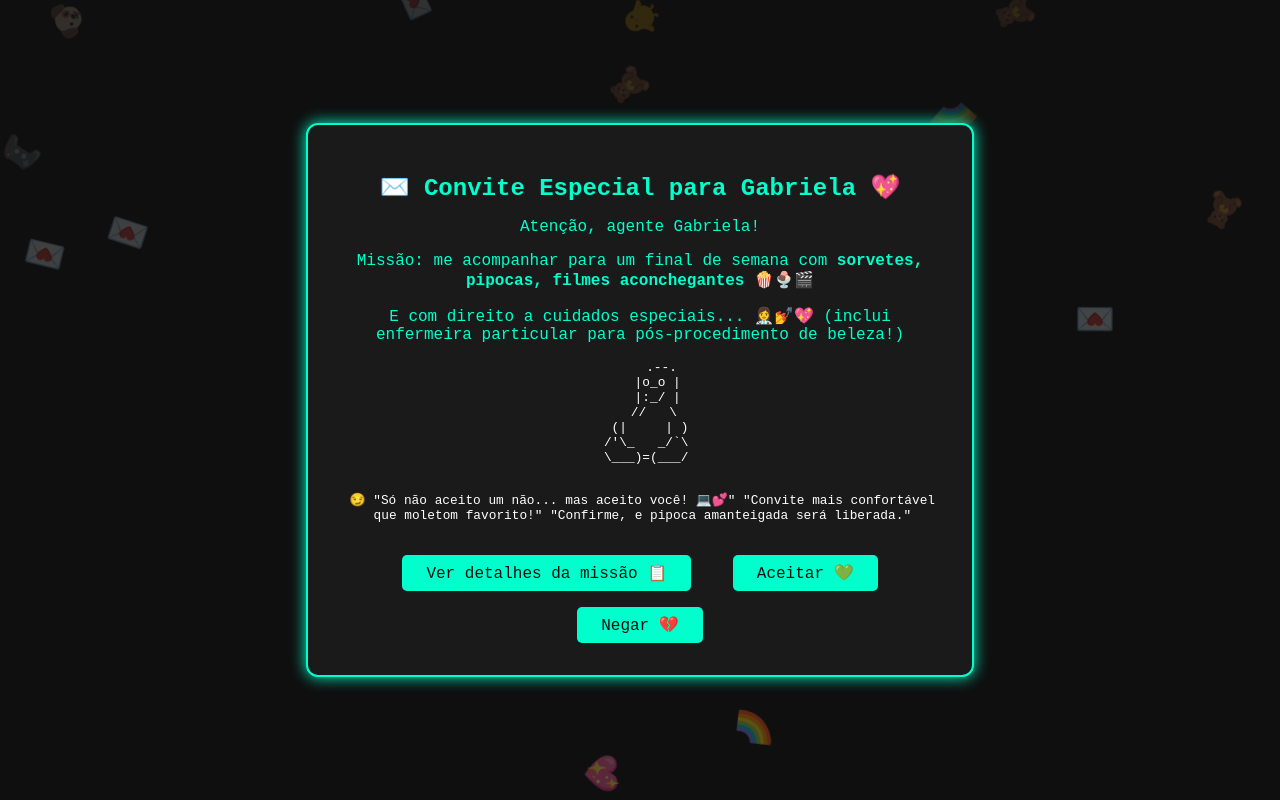
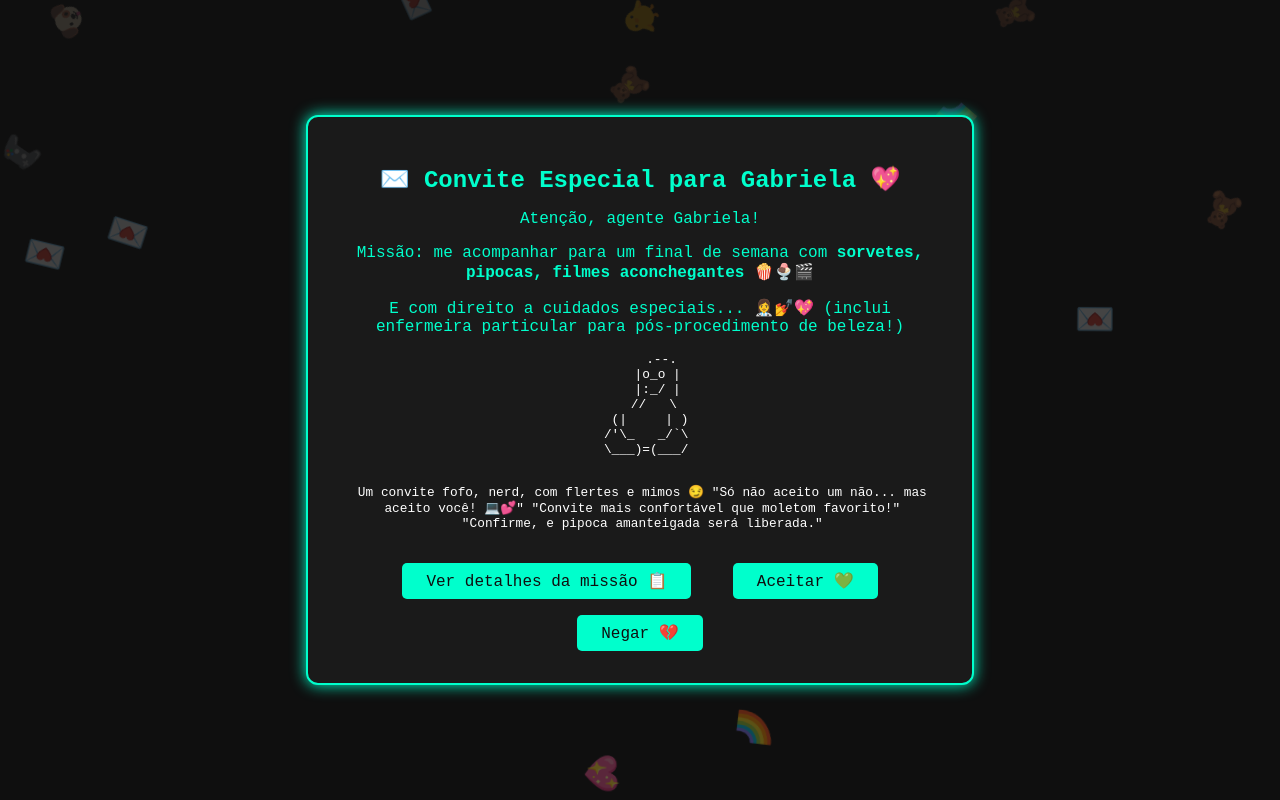
Before and after one commit to iancacamara/convite.gabs, a plain HTML site: page index.html in a window 1280 px wide. Both pictures are taken after a click on the button "Iniciar". Shown: the top 800 px of the page. Drawn offline with Linux system fonts and the light colour scheme.

Commit message:
Update index.html

```diff
--- a/index.html
+++ b/index.html
@@ -3,7 +3,7 @@
 <head>
   <meta charset="UTF-8" />
   <meta name="viewport" content="width=device-width, initial-scale=1.0" />
-  <title>Convite Especial para Gabriela 💌</title>
+  <title>Convite Especial para Gabs 💌</title>
   <style>
     body {
       background-color: #0f0f0f;
@@ -138,7 +138,7 @@
  /'\_   _/`\
  \___)=(___/
       </pre>
-      <p> 😏
+      <p>Um convite fofo, nerd, com flertes e mimos 😏
 "Só não aceito um não... mas aceito você! 💻💕"
 "Convite mais confortável que moletom favorito!"
 "Confirme, e pipoca amanteigada será liberada."</p>
```
